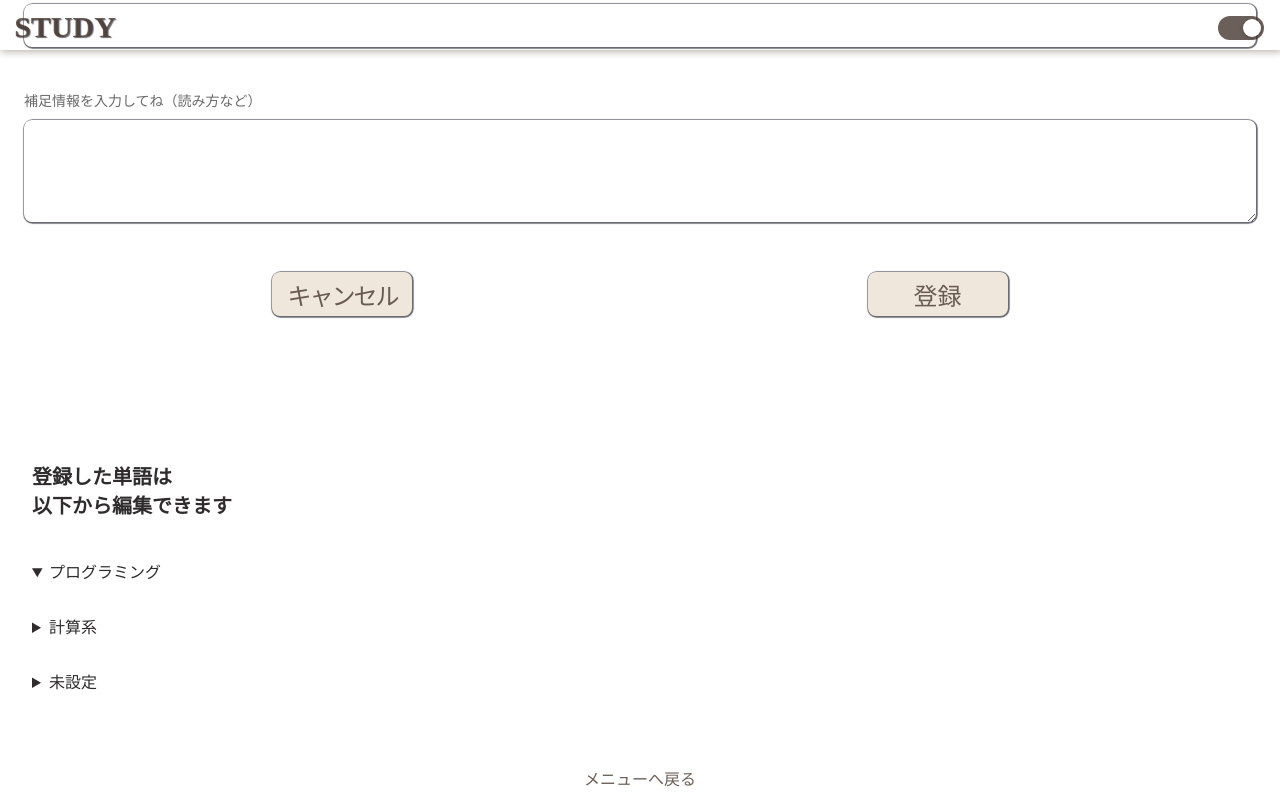
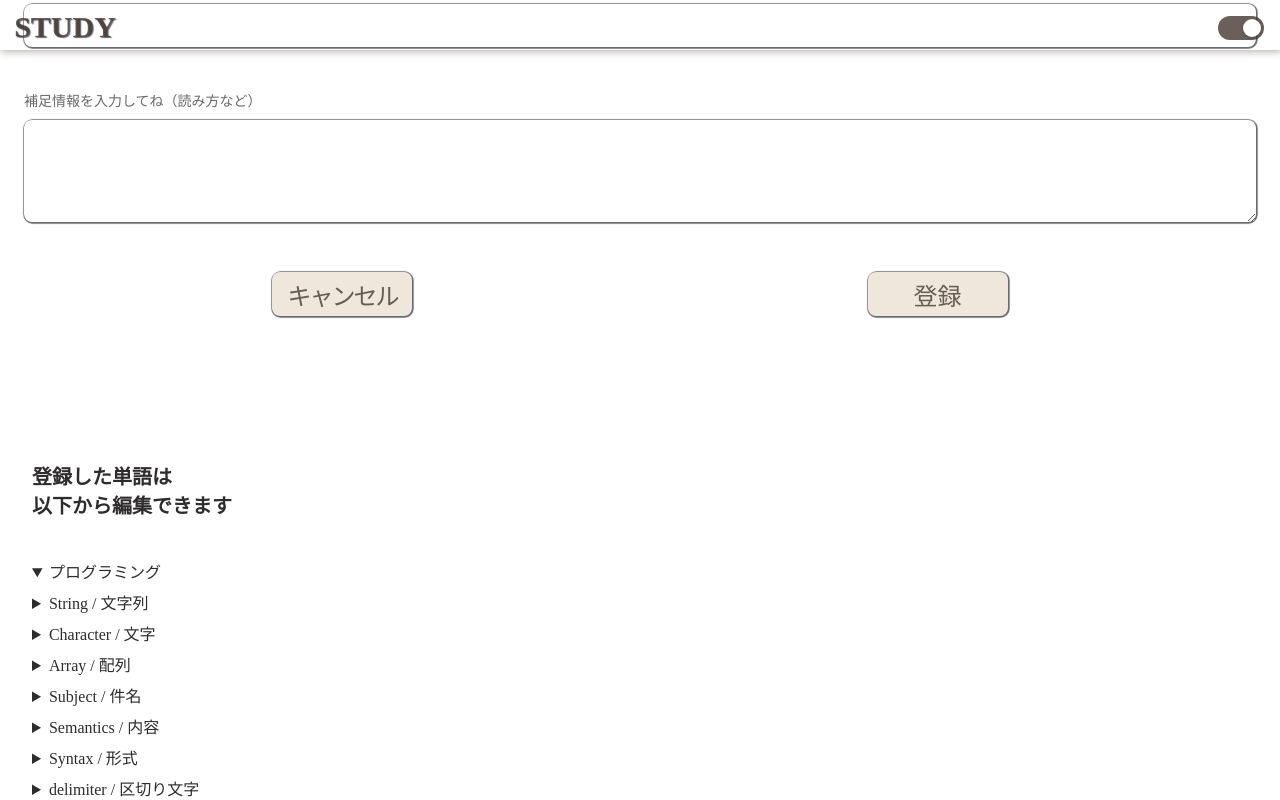
Before and after one commit to aico0315/english-word-quiz-react, a React (Vite) app: page / in a window 1280 px wide. Both pictures are taken after a click on the heading "プログラミング". Shown: the part 342-1142 px from the top of the page. Built offline with nearby package versions, Linux system fonts and the light colour scheme.

Commit message:
feat: add WordAccordion component
- Implement WordAccordion UI and its internal logic
- Integrate WordAccordion into CategoryAccordion as a child component

```diff
--- a/src/components/CategoryAccordion.jsx
+++ b/src/components/CategoryAccordion.jsx
@@ -1,14 +1,19 @@
 import getSortedCategories from "../utils/getSortedCategories"
-import { wordRecords } from "./wordRecords";
+import getWordsByCategory from "../utils/GetWordsByCategory";
+import WordAccordion from "./WordAccordion";
 
-export default function CategoryAccordion(){
-  const sortedCategories = getSortedCategories(wordRecords);
+export default function CategoryAccordion({allWords}){
+  const sortedCategories = getSortedCategories(allWords);
 
   return(
-    sortedCategories.map(category =>
-      <details key={category}>
-          <summary>{category}</summary>
-      </details>
+    sortedCategories.map(category => {
+      const words = getWordsByCategory(allWords, category);
+      return(
+        <details key={category}>
+            <summary>{category}</summary>
+            <WordAccordion uniqueCategoryWord={words} />
+        </details>
       )
+    })
   )
 }
--- /dev/null
+++ b/src/components/WordAccordion.jsx
@@ -0,0 +1,9 @@
+export default function WordAccordion({uniqueCategoryWord}){
+  return(
+    uniqueCategoryWord.map(word =>
+      <details key={word.id}>
+        <summary>{word.question} / {word.answer[0]}</summary>
+      </details>
+    )
+  )
+}
--- a/src/components/WordManager.jsx
+++ b/src/components/WordManager.jsx
@@ -1,8 +1,10 @@
 import "/src/components/WordManager.css";
 import Button from "./Button";
 import CategoryAccordion from "./CategoryAccordion";
+import { wordRecords } from "./wordRecords";
 
 export default function WordManager(){
+
   return(
     <div id="add-question-view" className="add-question-area">
       {/* <!-- 追加 --> */}
@@ -26,14 +28,12 @@ export default function WordManager(){
       <div className="add-btn-area">
         <Button className="cancel-btn" variant="primary" label="キャンセル"/>
         <Button className="add-btn" variant="primary" label="登録"/>
-        {/* <button className="cancel-btn">キャンセル</button> */}
-        {/* <button className="add-btn">登録</button> */}
       </div>
       {/* <!-- 編集 --> */}
       <div className="edit-question-area">
         <h3 className="edit-question-area-title">登録した単語は<br/>以下から編集できます</h3>
           <div id="editArea-wordList" className="editArea-wordList">
-            <CategoryAccordion />
+            <CategoryAccordion allWords={wordRecords} />
           </div>
       </div>
       <button className="return-menu-btn">メニューへ戻る</button>
--- /dev/null
+++ b/src/utils/getWordsByCategory.js
@@ -0,0 +1,7 @@
+//カテゴリーで単語を絞り込んで返す
+export default function getWordsByCategory (wordsArray, category){
+  const wordsByCategories = wordsArray.filter(word => (word.category || "未設定") === category);
+  //filter()の比較条件に合った(true)要素のみを配列にして返す
+
+  return wordsByCategories;
+}
```
